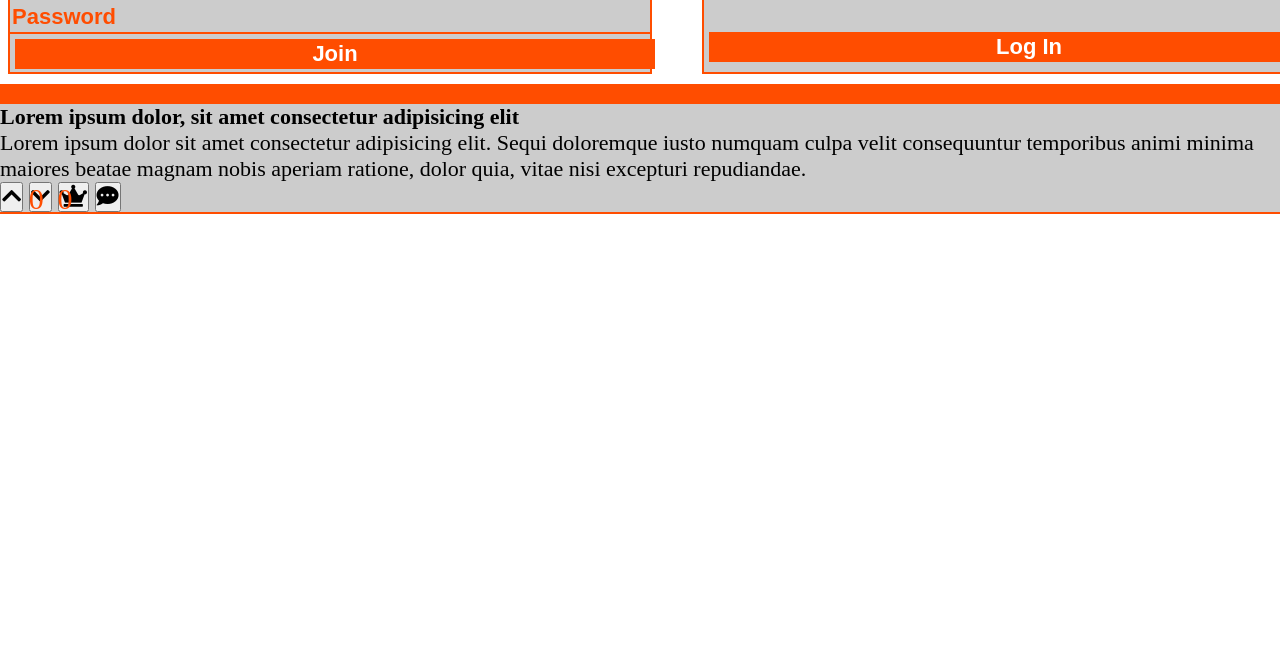
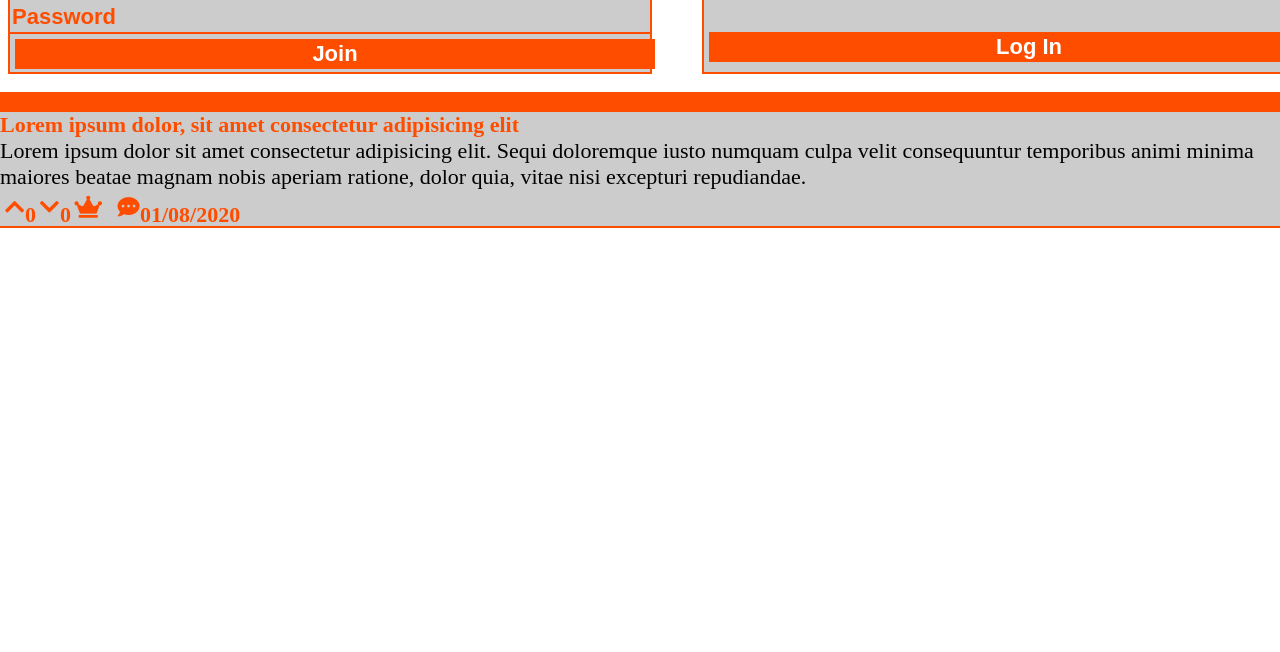
Before and after one commit to GabrielCrackPro/JS-Reddit-Clone, a plain HTML site: page client/login.html in a window 1280 px wide. Shown: the part 148-800 px from the top of the page. Drawn offline with Linux system fonts and the light colour scheme.

Commit message:
Dark mode added

```diff
--- a/client/login.html
+++ b/client/login.html
@@ -13,6 +13,7 @@
       <ul class="menu">
         <li><a href="#">Reddit Clone |</a></li>
         <li><a href="/client/login.html">Join / Login</a></li>
+        <li><button id="dark-mode-button"><i class="fas fa-moon"></i></button></li>
       </ul>
     </nav>
     <form id="register-form">
@@ -54,10 +55,13 @@
         <h4>Lorem ipsum dolor, sit amet consectetur adipisicing elit</h4>
         <p>Lorem ipsum dolor sit amet consectetur adipisicing elit. Sequi doloremque iusto numquam culpa velit consequuntur temporibus animi minima maiores beatae magnam nobis aperiam ratione, dolor quia, vitae nisi excepturi repudiandae.</p>
         <div class="post-buttons">
-          <button><i class="fas fa-chevron-up"></i></button>  <small id="up-count">0</small>
-          <button><i class="fas fa-chevron-down"></i></button> <small id="down-count">0</small>
-          <button><i class="fas fa-crown"></i></button>
-          <button><i class="fas fa-comment-dots"></i></button>
+          <button id="upvote-button"><i class="fas fa-chevron-up"></i></button>
+          <button id="downvote-button"><i class="fas fa-chevron-down"></i></button>
+          <button id="award-button"><i class="fas fa-crown"></i></button>
+          <button id="comment-button"><i class="fas fa-comment-dots"></i></button>
+          <p id="post-date">Date</p>
+          <p id="upvote-count">0</p>
+          <p id="downvote-count">0</p>
         </div>
       </div>
     </div>
--- a/client/script.js
+++ b/client/script.js
@@ -54,3 +54,39 @@ logForm.addEventListener('submit', (event) => {
     event.preventDefault()
     logForm.reset()
 })
+//Trending posts
+const trendingPosts = document.querySelector('.trending-1')
+//Date
+const postDate = document.querySelector('#post-date')
+
+let postDay = new Date().getDay()
+let postMounth = new Date().getMonth()
+const postYear = new Date().getFullYear()
+
+if(postDay < 10){
+    postDay = '0' + postDay
+}if(postMounth < 10){
+    postMounth = '0' + postMounth
+}
+
+postDate.textContent = postDay + '/' + postMounth + '/' + postYear
+//Buttons
+const upvoteBtn = document.querySelector('#upvote-button')
+const downvoteBtn = document.querySelector('#downvote-button')
+const awardBtn = document.querySelector('#award-button')
+const commentBtn = document.querySelector('#comment-button')
+
+const darkModeBtn = document.querySelector('#dark-mode-button')
+
+const upvoteCount = document.querySelector('#upvote-count')
+const downvoteCount = document.querySelector('#downvote-count')
+
+upvoteBtn.addEventListener('click', ()=>{
+    upvoteCount.textContent ++
+})
+downvoteBtn.addEventListener('click', ()=>{
+    downvoteCount.textContent ++
+})
+darkModeBtn.addEventListener('click', ()=>{
+    document.body.classList.toggle('dark-mode')
+})
--- a/client/style.css
+++ b/client/style.css
@@ -6,6 +6,11 @@
 }
 *::placeholder {
   color: #ff4d00;
+  font-weight: bold;
+}
+*::selection{
+  background: #ff4d00;
+  color: #fff;
   font-weight: bold;
 }
 .menu {
@@ -22,9 +27,9 @@
   color: #fff;
   font-size: 25px;
 }
-.menu li a:hover{
+.menu li a:hover {
   text-decoration: underline;
-    transition: all .3s ease;
+  transition: all 0.3s ease;
 }
 #register-form {
   background: #ccc;
@@ -71,23 +76,69 @@
   height: 170px;
   top: 50px;
 }
-#login-form button{
+#login-form button {
   margin-top: 30px;
 }
-.divisor{
+.divisor {
   height: 20px;
   background: #ff4d00;
   z-index: 10;
   margin-top: 190px;
 }
-.trending{
+.trending {
   background: #ccc;
 }
-.trending-1{
+.trending-1 {
   outline: 2px solid #ff4d00;
 }
-#up-count,#down-count{
+.trending-1 h4 {
+  color: #ff4d00;
+}
+.post-buttons button,
+#dark-mode-button {
+  border: none;
+  background: none;
+  outline: none;
+  padding: 5px;
+}
+#dark-mode-button i{
+  color: #fff;
+}
+#dark-mode-button:hover i{
+  color: #000;
+  transition: all .3s ease;
+  cursor: pointer;
+}
+.post-buttons button i{
+  color: #ff4d00;
+  font-weight: bold;
+}
+.post-buttons button:hover i {
+  color: #000;
+  transition: all 0.3s ease;
+  cursor: pointer;
+}
+#post-date {
+  color: #ff4d00;
+  font-weight: bold;
   position: absolute;
+  top: 350px;
+  left: 140px;
+}
+#upvote-count {
+  position: absolute;
+  left: 25px;
+  top: 350px;
+  font-weight: bold;
   color: #ff4d00;
-    font-size: 30px;
 }
+#downvote-count {
+  position: absolute;
+  left: 60px;
+  top: 350px;
+  font-weight: bold;
+  color: #ff4d00;
+}
+.dark-mode{
+  background: #000;
+}
```
Also changed, not shown: README.md. Lines whose indentation alone changed are shown as unchanged.
